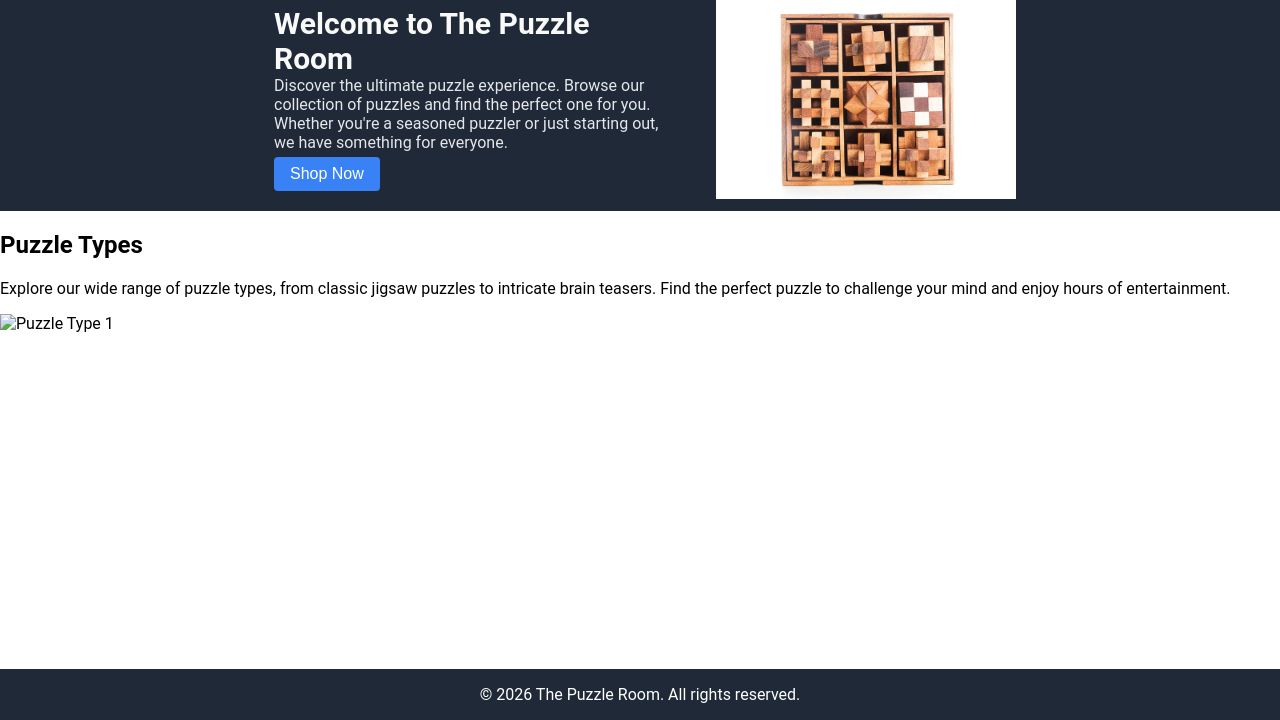
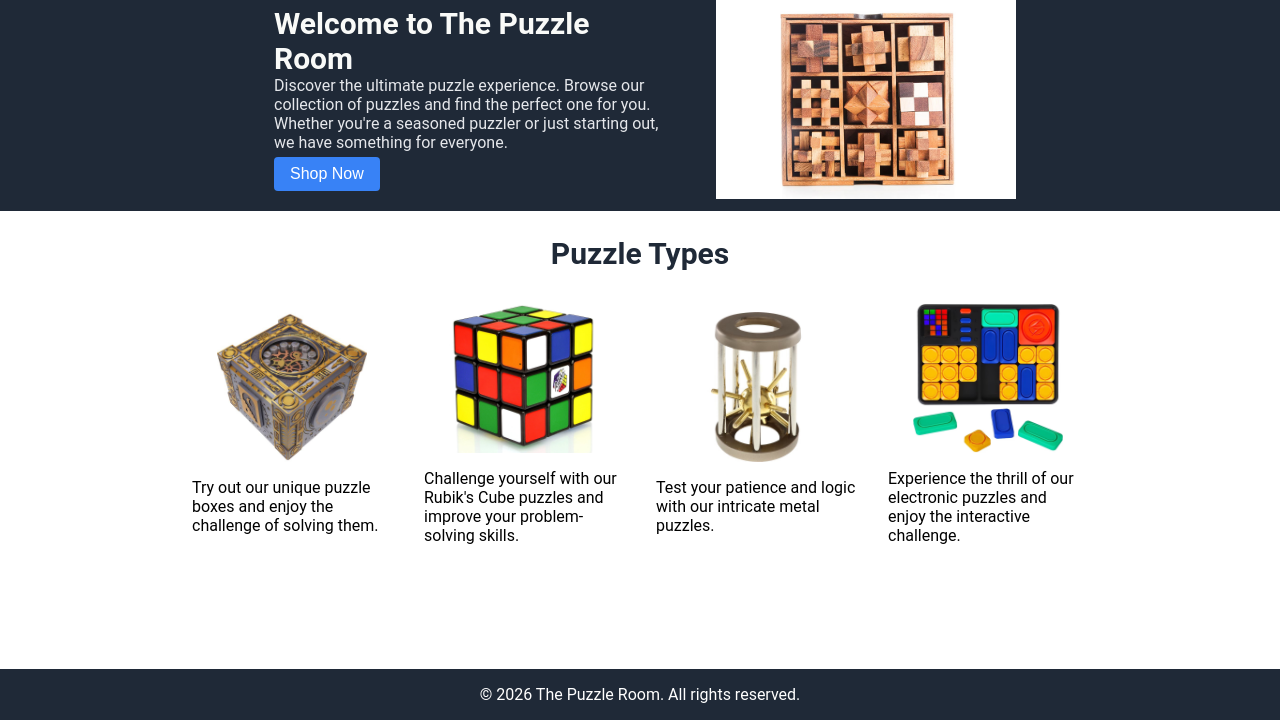
Before and after one commit to blakemendes9/TOP-landing-page, a plain HTML site: page index.html in a window 1280 px wide. Shown: the part 80-800 px from the top of the page. Drawn offline with Linux system fonts and the light colour scheme.

Commit message:
Completed puzzle type section

```diff
--- a/index.html
+++ b/index.html
@@ -34,9 +34,27 @@
         </section>
         <section class="information">
             <h2>Puzzle Types</h2>
-            <p>Explore our wide range of puzzle types, from classic jigsaw puzzles to intricate brain teasers. Find the perfect puzzle to challenge your mind and enjoy hours of entertainment.</p>
-            <div class="box1">
-                <img src="imgs/puzzzle-01.jpg" alt="Puzzle Type 1">
+            <div class="boxes">
+                <div class="box-containter-01">
+                    <div class="box1">
+                        <img src="imgs/puzzle-01.jpg" alt="Puzzle Type 1: Puzzle Box">
+                        <p>Try out our unique puzzle boxes and enjoy the challenge of solving them.</p>
+                    </div>
+                    <div class="box2">
+                        <img src="imgs/puzzle-02.jpg" alt="Puzzle Type 2: Rubik's Cube">
+                        <p>Challenge yourself with our Rubik's Cube puzzles and improve your problem-solving skills.</p>
+                    </div>
+                </div>
+                <div class="box-containter-02">
+                    <div class="box3">
+                        <img src="imgs/puzzle-03.jpg" alt="Puzzle Type 3: Metal Puzzles">
+                        <p>Test your patience and logic with our intricate metal puzzles.</p>
+                    </div>
+                    <div class="box4">
+                        <img src="imgs/puzzle-04.jpg" alt="Puzzle Type 4: Electronic Puzzles">
+                        <p>Experience the thrill of our electronic puzzles and enjoy the interactive challenge.</p>
+                    </div>
+                </div>
             </div>
         </section>
         <section class="quote"></section>
--- a/styles.css
+++ b/styles.css
@@ -112,6 +112,53 @@ main{
     height: auto;
 }
 
+.information {
+    background-color: white;
+}
+
+.information h2 {
+    color: #1F2937;
+    font-size: 30px;
+    font-weight: 700;
+    margin-bottom: 1rem;
+    text-align: center;
+}
+
+.information img {
+    width: 100%;
+    max-width: 150px;
+    height: auto;
+}
+
+.boxes {
+    display: flex;
+    flex-direction: row;
+    align-items: center;
+    flex-wrap: wrap;
+    justify-content: center;
+}
+
+.box-containter-01,
+.box-containter-02 {
+    display: flex;
+    flex-direction: row;
+    align-items: center;
+    /* margin: 1rem 0; */
+    margin: 0 1rem;
+    gap: 2rem;
+}
+
+.box1,
+.box2,
+.box3,
+.box4 {
+    display: flex;
+    flex-direction: column;
+    align-items: center;
+    margin: 1rem 0;
+    max-width: 200px;
+}
+
 footer {
     background-color: #1F2937;
     color: white;
```
